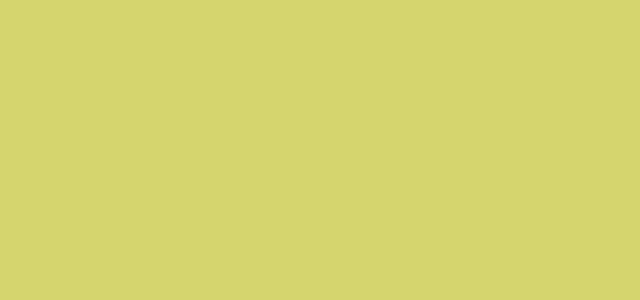
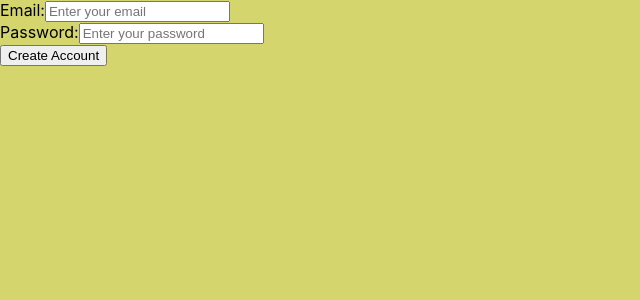
Before and after one commit to Rumeez/Rumeez, a React (Create React App) app: page /createAccount in a window 1280 px wide. Before the commit this address had no page. Shown: the top 300 px of the page, without its empty margins (0-640 px from the left). Built offline with nearby package versions, Linux system fonts and the light colour scheme.

Commit message:
built email and password page and linked to create account

```diff
--- a/src/App.tsx
+++ b/src/App.tsx
@@ -1,3 +1,4 @@
+
 //TODO List:
 //1) Create a new file for every link to a new page
 //   and title it after that page.
@@ -10,8 +11,7 @@ import { BrowserRouter as Router, Routes, Route, Link } from 'react-router-dom';
 import UserInfo from './userInfo'; // Adjust the import here
 import { handleButtonClick } from './buttonLogic';
 import InputField from './InputField'; // Correct the path if needed
-import { User_Home_Page } from './pages/User_Home_page';
-
+import CreateAccount from './createAccount';
 
       //In Progress
   //TODO: {Write Login Render Function for two scenarios:
@@ -21,65 +21,44 @@ import { User_Home_Page } from './pages/User_Home_page';
   //         entered user credentials.
 
 /* FIX Required: Figure Out How to define this outside of App Parent
-                  component*/
+                  component
+  const handleLoginClick: React.FC<AppProps> = (
+    {set_to_LoggedIn, set_to_LoggedOut, accessUsername_entry,
+     accessPassword_entry, accessLogin_status}
+    ) => {
 
-//*/
+      //Store vars from App states locally to reduce
+        //computatutional time complexities
+      const Username_entry = accessUsername_entry();
+      const Password_entry = accessUsername_entry();
 
-/*function login_button_valid() {
-  return (
-    <Link to="/pages/User_Home_Page">
-          <button> </button>
-    </Link>
+      //TODO: {Retrieve data from backend on user credentials entered via axios}
 
-    interface LoginClickProps {
-  onClick: () => void;
-  children: React.ReactNode; // Include children prop
-}
+      //1)If (user is found)
+        //update the Login_status
+        //render home page
+      //2)If (user is not found)
+        //Display error message:
+        //"username or password incorrect"
 
-  );
-}*/
+        //Branch 1
+        set_to_LoggedIn();
 
-interface LoginValidProps {
-  event_login_click: () => void
-}
-
-const LoginIsValid: React.FC<LoginValidProps> = ({event_login_click}) => {
-  return (
-    <Link to="page/User_Home_page">
-        <button onClick={event_login_click}> Login</button>
-    </Link>
-  );
-};
-
-interface LoginInvalidProps {
-  event_login_click: () => void
-  set_trackClicks: () => void
-  accessTrack_clicks: () => boolean
-}
+        return(
+          <p> Logged In :p </p>
+        )
 
 
-const LoginIsInvalid: React.FC<LoginInvalidProps> = ({event_login_click, set_trackClicks, accessTrack_clicks}) => {
-  if(!accessTrack_clicks()) {
-    return (
-        <button onClick={event_login_click}> Login </button>
-      );
+      //Branch 2
+
+
 }
-  else {
-    return (
-      //Just Realized that I could have made an one entire component to capture and display all subcomponents
-          //In the format I wanted. B/c I didn't the Error is going to be diplayed beneath the login button
-          //for when login credentials are invalid
-      <div>
-        <button onClick={event_login_click}> Login </button>
-        <p style={{color : 'red'}}> Username or password incorrect </p>
-      </div>
-    );
-  }
-};
+*/
+
 
 const Login: React.FC<AppProps> = (
-  {setUsername_entry, setPassword_entry, set_to_LoggedIn, set_to_LoggedOut, set_trackClicks,
-    accessUsername_entry, accessPassword_entry, accessLogin_status, accessTrack_clicks}
+  {setUsername_entry, setPassword_entry, set_to_LoggedIn, set_to_LoggedOut,
+    accessUsername_entry, accessPassword_entry, accessLogin_status, login_click}
    ) => {
 
   const handleInputChange = (event: ChangeEvent<HTMLInputElement>) => {
@@ -97,65 +76,32 @@ const Login: React.FC<AppProps> = (
     }
   };
 
-  const handleLoginClick = () => {
-    const login_validity = isLogin_Valid(); // Perform actual login validation logic
-
-    if(!accessTrack_clicks()) {
-      set_trackClicks();
-    }
-
-    if(login_validity) {
-        set_to_LoggedIn();
-    }
-    // Other login-related actions based on validation
-  };
-
-  const isLogin_Valid = (): boolean => {
-    const username = accessUsername_entry();
-    const password = accessPassword_entry();
-    // Validate the credentials and return true/false
-    return true; // Placeholder, replace with actual validation logic
-  };
-
-      //Return for Login Button
-  if(accessLogin_status()) {
+  /* Fix Required:
+        //Add the following below InputFields to create
+        //a login button that takes in user input, and
+        //logs into the page. Need a way to pass handleC
+  <button> onClick={login_click} Log in<button/> */
   return(
     <div>
       <InputField label="Username: " name="username" value={accessUsername_entry()} onChange={handleInputChange} placeholder="Enter your username" />
       <InputField label="Password: " name="password" value={accessPassword_entry()} onChange={handleInputChange} placeholder="Enter your password" />
-              <LoginIsValid
-                        event_login_click={handleLoginClick}
-              />
+      <button onClick={login_click}>Log in</button>
     </div>
   );
-      }
-      else {
-        return(
-            <div>
-              <InputField label="Username: " name="username" value={accessUsername_entry()} onChange={handleInputChange} placeholder="Enter your username" />
-              <InputField label="Password: " name="password" value={accessPassword_entry()} onChange={handleInputChange} placeholder="Enter your password" />
-              <LoginIsInvalid
-                            event_login_click={handleLoginClick}
-                            set_trackClicks={set_trackClicks}
-                            accessTrack_clicks={accessTrack_clicks}
-              />
-            </div>
-        );
-      }
 }
 
 function Createacc() {
 return(
   <Link to="/userInfo">
-      <button className="create_acc"> Create Account </button>
+    <button className="create_acc"> Create Account </button>;
   </Link>
 );
 }
 
 const Home: React.FC<AppProps> = (
-  {setUsername_entry, setPassword_entry, set_to_LoggedIn, set_to_LoggedOut, set_trackClicks,
-    accessUsername_entry, accessPassword_entry, accessLogin_status, accessTrack_clicks}
-   ) => { //, accessLogin_status) {
+  {setUsername_entry, setPassword_entry, set_to_LoggedIn, set_to_LoggedOut,
+    accessUsername_entry, accessPassword_entry, accessLogin_status, login_click}
+) => {
 
   return (
     <div>
@@ -166,14 +112,14 @@ const Home: React.FC<AppProps> = (
         setPassword_entry={setPassword_entry}
         set_to_LoggedIn={set_to_LoggedIn}
         set_to_LoggedOut={set_to_LoggedOut}
-            set_trackClicks={set_trackClicks}
         accessUsername_entry={accessUsername_entry}
         accessPassword_entry={accessPassword_entry}
         accessLogin_status={accessLogin_status}
-            accessTrack_clicks={accessTrack_clicks}
+        login_click={login_click}
       />
-        <> </>
-          <Createacc />
+      <Link to="/createAccount"> {/* Add this line */}
+        <button className="create_acc"> Create Account </button>
+      </Link>
     </div>
   );
 }
@@ -185,14 +131,12 @@ interface AppProps {
   setPassword_entry: (value: string) => void
   set_to_LoggedIn: () => void
   set_to_LoggedOut: () => void
-  set_trackClicks: () => void
-  //login_click: () => JSX.Element
+  login_click: () => JSX.Element
 
       //Accessor Function Types
   accessUsername_entry: () => string
   accessPassword_entry: () => string
   accessLogin_status: () => boolean
-  accessTrack_clicks: () => boolean
 }
 
 function App () {
@@ -202,22 +146,17 @@ function App () {
   const [password_entry, setPassword_entry] = useState('');
     //Tracks click status of user's login and logout status
   const [login_status, setLogin_status] = useState(false);
-    //Tracks how many times, if ever, the user has clicked the login button
-  let trackLoginClicks = false;
 
     //Mutator Functions
   function changeUsername_entry(value: string): void { setUsername_entry(value)};
   function changePassword_entry(value: string): void { setPassword_entry(value)};
   function change_to_LoggedIn(): void { setLogin_status(true)};
   function change_to_LoggedOut(): void { setLogin_status(false)};
-  function change_trackClicks(): void { trackLoginClicks = true}
 
     //Accessor Function
   function retLogin_entry():string { return username_entry }
   function retPassword_entry():string { return password_entry }
   function retLogin_status():boolean { return login_status }
-      //This function returns if login clicks has been clicked once or more times
-  function retTrack_clicks(): boolean {return trackLoginClicks}
 
   //Temporarily defined here:
   function handleLoginClick() {
@@ -239,7 +178,9 @@ function App () {
         //Branch 1
         change_to_LoggedIn();
 
-        //return( <p> Logged In :p </p>)
+        return(
+          <p> Logged In :p </p>
+        )
 
 
       //Branch 2
@@ -251,22 +192,21 @@ function App () {
     <div className="App">
       {/* Use Routes to wrap your Route components */}
       <Routes>
+        {/* Add the Route for the home page */}
         <Route path="/" element={
           <Home
             setUsername_entry={changeUsername_entry}
             setPassword_entry={changePassword_entry}
             set_to_LoggedIn={change_to_LoggedIn}
             set_to_LoggedOut={change_to_LoggedOut}
-              set_trackClicks={change_trackClicks}
             accessUsername_entry={retLogin_entry}
             accessPassword_entry={retPassword_entry}
             accessLogin_status={retLogin_status}
-              accessTrack_clicks={retTrack_clicks}
-
-              /> } />
+            login_click={handleLoginClick}
+          />
+        } />
        <Route path="/userInfo" element={<UserInfo />} />
-
-          {/* Other routes go here */}
+          <Route path="/createAccount" element={<CreateAccount />} />
         </Routes>
       </div>
     </Router>
@@ -274,16 +214,3 @@ function App () {
 }
 
 export default App;
-
-/* <Route path="/pages/User_Home_page" element={
-              <Login
-              setUsername_entry={changeUsername_entry}
-              setPassword_entry={changePassword_entry}
-              set_to_LoggedIn={change_to_LoggedIn}
-              set_to_LoggedOut={change_to_LoggedOut}
-              accessUsername_entry={retLogin_entry}
-              accessPassword_entry={retPassword_entry}
-              accessLogin_status={retLogin_status}
-              />} />
-
-*/
--- /dev/null
+++ b/src/createAccount.tsx
@@ -0,0 +1,73 @@
+// CreateAccount.tsx
+
+// Import React and useState from the 'react' library
+import React, { useState, ChangeEvent } from 'react';
+
+// Import the InputField component from the './InputField' file
+import InputField from './InputField'; // Adjust the import path if needed
+
+// Define the interface for the props of the CreateAccount component
+interface CreateAccountProps {
+  // Define any specific props for CreateAccount, if needed
+}
+
+// Define the CreateAccount component as a functional component
+const CreateAccount: React.FC<CreateAccountProps> = () => {
+
+  // Define two state variables, email and password, using the useState hook
+  const [email, setEmail] = useState('');
+  const [password, setPassword] = useState('');
+
+  // Define a function handleInputChange to handle input changes in the email and password fields
+  const handleInputChange = (event: ChangeEvent<HTMLInputElement>) => {
+    // Destructure the 'name' and 'value' from the event.target
+    const { name, value } = event.target;
+
+    // Use a switch statement to update the corresponding state based on the input field name
+    switch (name) {
+      case 'email':
+        setEmail(value);
+        break;
+      case 'password':
+        setPassword(value);
+        break;
+      default:
+        break;
+    }
+  };
+
+  // Define a function handleCreateAccount to handle the creation of the account
+  const handleCreateAccount = () => {
+    // Implement logic to handle creating an account (currently just logging)
+    console.log('Creating account with email:', email, 'and password:', password);
+  };
+
+  // Return the JSX for the CreateAccount component
+  return (
+    <div>
+      {/* Render the InputField component for the email input */}
+      <InputField
+        label="Email:"
+        name="email"
+        value={email}
+        onChange={handleInputChange}
+        placeholder="Enter your email"
+      />
+
+      {/* Render the InputField component for the password input */}
+      <InputField
+        label="Password:"
+        name="password"
+        value={password}
+        onChange={handleInputChange}
+        placeholder="Enter your password"
+      />
+
+      {/* Render a button that triggers the handleCreateAccount function on click */}
+      <button onClick={handleCreateAccount}>Create Account</button>
+    </div>
+  );
+};
+
+// Export the CreateAccount component as the default export of this file
+export default CreateAccount;
```
Lines whose indentation alone changed are shown as unchanged.
